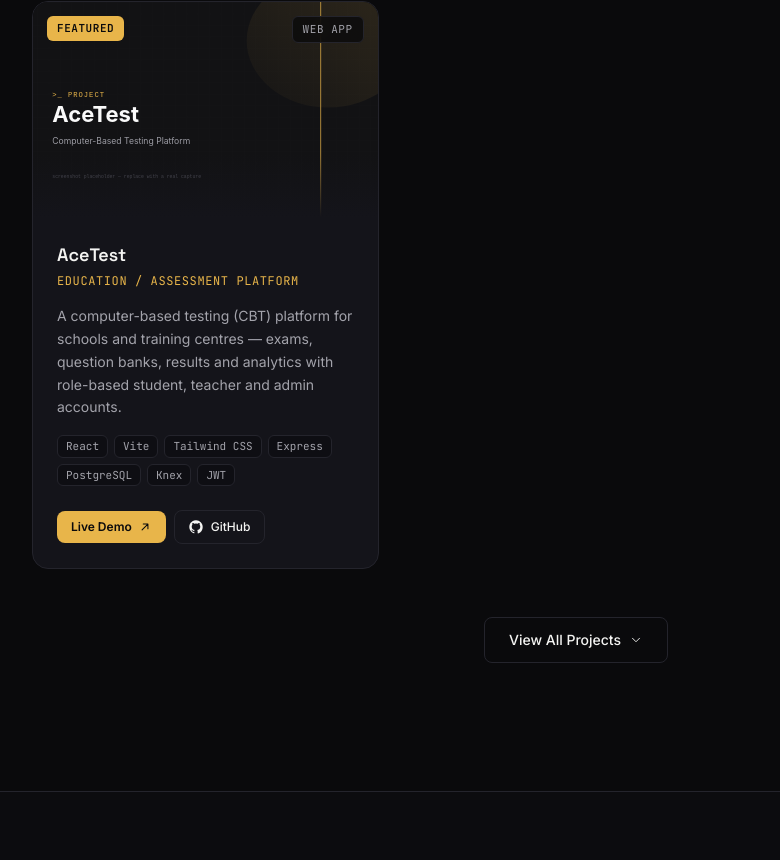
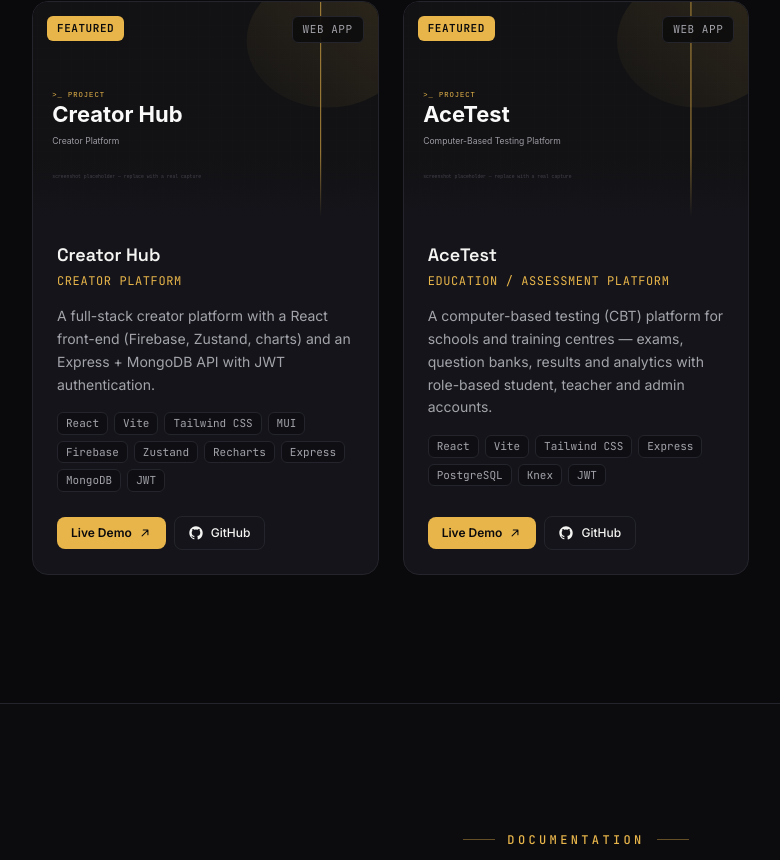
Before and after one commit to JennyCapricon/Jenny-portfolio, a React (Vite) app: page / in a window 1280 px wide. Shown: the part 5537-6397 px from the top of the page, without its empty margins (64-844 px from the left). Built offline with nearby package versions, Linux system fonts and the light colour scheme.

Commit message:
Update portfolio

```diff
--- a/src/data/portfolio.js
+++ b/src/data/portfolio.js
@@ -233,6 +233,7 @@ export const PROJECTS = [
     github: 'https://github.com/JennyCapricon/CreatorHub',
     live: 'https://con-creator-hub.netlify.app',
     image: '/projects/creatorhub.svg',
+    featured: true,
   },
   {
     id: 'acetest',
--- a/src/sections/Projects.jsx
+++ b/src/sections/Projects.jsx
@@ -1,9 +1,8 @@
-import { useState } from 'react';
 import ProjectCard from '../components/ProjectCard.jsx';
 import Reveal from '../components/Reveal.jsx';
 import SectionHeading from '../components/SectionHeading.jsx';
-import { ChevronIcon, ExternalIcon, GitHubIcon } from '../components/icons.jsx';
-import { PROJECTS, SMALL_PROJECTS, PROJECT_FILTERS } from '../data/portfolio.js';
+import { ExternalIcon, GitHubIcon } from '../components/icons.jsx';
+import { PROJECTS, PROJECT_FILTERS } from '../data/portfolio.js';
 
 function FlagshipProject({ project, onOpenCaseStudy }) {
   const hasLive = Boolean(project.live);
@@ -103,8 +102,6 @@ function SectionLabel({ children }) {
 }
 
 export default function Projects({ activeFilter, onFilterChange, onOpenCaseStudy }) {
-  const [showAll, setShowAll] = useState(false);
-
   const visibleProjects = PROJECTS.filter((project) => {
     if (activeFilter === 'all') return true;
     return project.filters.includes(activeFilter);
@@ -112,9 +109,7 @@ export default function Projects({ activeFilter, onFilterChange, onOpenCaseStudy
 
   const flagship = PROJECTS.find((project) => project.id === 'jay-enterprise');
   const featured = PROJECTS.filter((project) => project.featured && project.id !== 'jay-enterprise');
-  const more = PROJECTS.filter((project) => !project.featured);
   const isFiltered = activeFilter !== 'all';
-  const hasHiddenProjects = more.length > 0 || SMALL_PROJECTS.length > 0;
 
   return (
     <section id="projects" className="border-t border-ink-line">
@@ -178,37 +173,6 @@ export default function Projects({ activeFilter, onFilterChange, onOpenCaseStudy
                 ))}
               </div>
             </div>
-
-            <Reveal className="mt-12">
-              <div className="flex justify-center">
-                {hasHiddenProjects && (
-                  <button
-                    type="button"
-                    aria-expanded={showAll}
-                    onClick={() => setShowAll((prev) => !prev)}
-                    className="inline-flex items-center gap-2 rounded-lg border border-ink-line px-6 py-3 text-sm font-medium text-paper transition-colors hover:border-muted/60 hover:bg-white/[0.04]"
-                  >
-                    {showAll ? 'Show Less' : 'View All Projects'}
-                    <ChevronIcon open={showAll} />
-                  </button>
-                )}
-              </div>
-            </Reveal>
-
-            {showAll && (
-              <>
-                <div className="mt-16">
-                  <SectionLabel>More Projects</SectionLabel>
-                  <div className="mt-6 grid gap-6 md:grid-cols-2 lg:grid-cols-3">
-                    {more.map((project, index) => (
-                      <Reveal key={project.id} delay={index * 80}>
-                        <ProjectCard project={project} onOpenCaseStudy={onOpenCaseStudy} />
-                      </Reveal>
-                    ))}
-                  </div>
-                </div>
-              </>
-            )}
           </>
         )}
 
```
